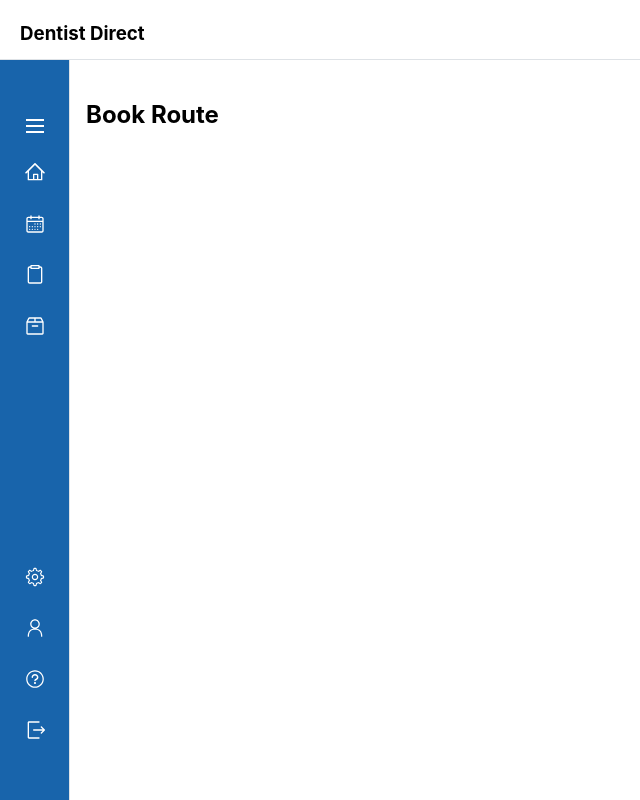
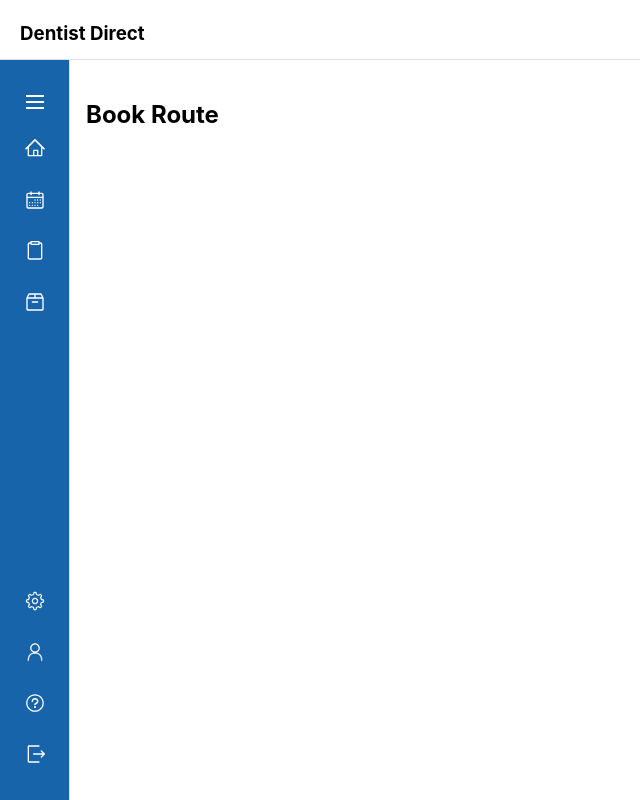
Before and after one commit to JudetheGemini/mantine-next, a Next.js app: page /dashboard/book in a window 1280 px wide. Shown: the whole page, without its empty margins (0-640 px from the left). Built offline with nearby package versions, Linux system fonts and the light colour scheme.

Commit message:
mobile menu changes #2

```diff
--- a/app/dashboard/layout.tsx
+++ b/app/dashboard/layout.tsx
@@ -8,6 +8,7 @@ import {
   Group,
   MantineThemeProvider,
   Divider,
+  Text,
   Tooltip,
   useMantineTheme,
 } from "@mantine/core";
@@ -40,7 +41,6 @@ export default function DashboardLayout({
   const [desktopOpened, { toggle: toggleDesktop }] = useDisclosure(true);
   const [desktopOpen, setDesktopOpen] = useState(true);
   const defaultTheme = useMantineTheme();
-  const { hovered, ref } = useHover();
 
   // Creating theme
   const theme = createTheme({
@@ -61,7 +61,7 @@ export default function DashboardLayout({
 
   return (
     <AppShell
-      transitionDuration={750}
+      transitionDuration={300}
       transitionTimingFunction="ease"
       header={{ height: 60 }}
       navbar={{
@@ -84,12 +84,12 @@ export default function DashboardLayout({
         </Group>
       </AppShell.Header>
       <AppShell.Navbar
-        p="md"
+        p="sm"
         bg={defaultTheme.colors.blue[9]}
         className={classes.navBar}
       >
         <AppShell.Section m="md" className={classes.section}>
-          <Flex gap="15" p="lg" className={classes.menuContainer}>
+          <Flex gap="15" p="" className={classes.menuContainer}>
             <MantineThemeProvider theme={theme}>
               <Burger size="sm" color="white" visibleFrom="sm" />
               <Flex gap="sm" direction="row" justify="center" align="center">
@@ -99,21 +99,17 @@ export default function DashboardLayout({
                   offset={-5}
                   transitionProps={{ transition: "fade", duration: 300 }}
                 >
-                  <Button>
-                    <HomeIcon width="20" height="20" color="white" />
-                  </Button>
-                </Tooltip>
-
-                {
                   <Button
                     component={Link}
                     href={"/dashboard"}
                     onClick={toggleMobile}
-                    hiddenFrom="sm"
                   >
-                    Home
+                    <Group gap="30">
+                      <HomeIcon width="20" height="20" color="white" />
+                      <Text hiddenFrom="sm">Home</Text>
+                    </Group>
                   </Button>
-                }
+                </Tooltip>
               </Flex>
               <Flex gap="sm" direction="row" justify="center" align="center">
                 <Tooltip
@@ -122,21 +118,17 @@ export default function DashboardLayout({
                   offset={-5}
                   transitionProps={{ transition: "fade", duration: 300 }}
                 >
-                  <Button>
-                    <CalendarIcon width="20" height="20" color="white" />
-                  </Button>
-                </Tooltip>
-
-                {
                   <Button
                     component={Link}
                     href={"/dashboard/book"}
                     onClick={toggleMobile}
-                    hiddenFrom="sm"
                   >
-                    Book Appointment
+                    <Group gap="30">
+                      <CalendarIcon width="20" height="20" color="white" />
+                      <Text hiddenFrom="sm">Book Appointment</Text>
+                    </Group>
                   </Button>
-                }
+                </Tooltip>
               </Flex>
               <Flex gap="sm" direction="row" justify="center" align="center">
                 <Tooltip
@@ -145,23 +137,18 @@ export default function DashboardLayout({
                   offset={-5}
                   transitionProps={{ transition: "fade", duration: 300 }}
                 >
-                  <Button>
-                    <ClipboardIcon width="20" height="20" color="white" />
-                  </Button>
-                </Tooltip>
-
-                {
                   <Button
                     component={Link}
                     href={"/dashboard/manage"}
                     onClick={toggleMobile}
-                    hiddenFrom="sm"
                   >
-                    Manage Appointment
+                    <Group gap="30">
+                      <ClipboardIcon width="20" height="20" color="white" />
+                      <Text hiddenFrom="sm">Manage Appointment</Text>
+                    </Group>
                   </Button>
-                }
+                </Tooltip>
               </Flex>
-
               <Flex gap="sm" direction="row" justify="center" align="center">
                 <Tooltip
                   label="Appointment History"
@@ -169,26 +156,24 @@ export default function DashboardLayout({
                   offset={-5}
                   transitionProps={{ transition: "fade", duration: 300 }}
                 >
-                  <Button>
-                    <ArchiveIcon width="20" height="20" color="white" />
-                  </Button>
-                </Tooltip>
-
                   <Button
                     component={Link}
                     href={"/dashboard/history"}
                     onClick={toggleMobile}
-                  hiddenFrom="sm"
                   >
-                  Appointment History
+                    <Group gap="30">
+                      <ArchiveIcon width="20" height="20" color="white" />
+                      <Text hiddenFrom="sm">Appointment History</Text>
+                    </Group>
                   </Button>
+                </Tooltip>
               </Flex>
             </MantineThemeProvider>
           </Flex>
         </AppShell.Section>
 
         <AppShell.Section m="md" className={classes.section}>
-          <Flex gap="15" p="lg" className={classes.menuContainer}>
+          <Flex gap="15" p="" className={classes.menuContainer}>
             <MantineThemeProvider theme={theme}>
               <Flex gap="sm" direction="row" justify="center" align="center">
                 <Tooltip
@@ -197,21 +182,17 @@ export default function DashboardLayout({
                   offset={-5}
                   transitionProps={{ transition: "fade", duration: 300 }}
                 >
-                  <Button>
-                    <GearIcon width="20" height="20" color="white" />
-                  </Button>
-                </Tooltip>
-
-                {
                   <Button
                     component={Link}
                     href={"/dashboard/settings"}
                     onClick={toggleMobile}
-                    hiddenFrom="sm"
                   >
-                    Settings
+                    <Group gap="30">
+                      <GearIcon width="20" height="20" color="white" />
+                      <Text hiddenFrom="sm">Settings</Text>
+                    </Group>
                   </Button>
-                }
+                </Tooltip>
               </Flex>
               <Flex gap="sm" direction="row" justify="center" align="center">
                 <Tooltip
@@ -220,21 +201,17 @@ export default function DashboardLayout({
                   offset={-5}
                   transitionProps={{ transition: "fade", duration: 300 }}
                 >
-                  <Button>
-                    <PersonIcon width="20" height="20" color="white" />
-                  </Button>
-                </Tooltip>
-
-                {
                   <Button
                     component={Link}
                     href={"/dashboard/profile"}
                     onClick={toggleMobile}
-                    hiddenFrom="sm"
                   >
-                    Profile
+                    <Group gap="30">
+                      <PersonIcon width="20" height="20" color="white" />
+                      <Text hiddenFrom="sm">Profile</Text>
+                    </Group>
                   </Button>
-                }
+                </Tooltip>
               </Flex>
               <Flex gap="sm" direction="row" justify="center" align="center">
                 <Tooltip
@@ -243,25 +220,21 @@ export default function DashboardLayout({
                   offset={-5}
                   transitionProps={{ transition: "fade", duration: 300 }}
                 >
-                  <Button>
+                  <Button
+                    component={Link}
+                    href={"/dashboard/help"}
+                    onClick={toggleMobile}
+                  >
+                    <Group gap="30">
                       <QuestionMarkCircledIcon
                         width="20"
                         height="20"
                         color="white"
                       />
+                      <Text hiddenFrom="sm">Help</Text>
+                    </Group>
                   </Button>
                 </Tooltip>
-
-                {
-                  <Button
-                    component={Link}
-                    href={"/dashboard/help"}
-                    onClick={toggleMobile}
-                    hiddenFrom="sm"
-                  >
-                    Help
-                  </Button>
-                }
               </Flex>
               <Flex gap="sm" direction="row" justify="center" align="center">
                 <Tooltip
@@ -270,21 +243,13 @@ export default function DashboardLayout({
                   offset={-5}
                   transitionProps={{ transition: "fade", duration: 300 }}
                 >
-                  <Button>
+                  <Button component={Link} href={"/"} onClick={toggleMobile}>
+                    <Group gap="30">
                       <ExitIcon width="20" height="20" color="white" />
+                      <Text hiddenFrom="sm">Logout</Text>
+                    </Group>
                   </Button>
                 </Tooltip>
-
-                {
-                  <Button
-                    component={Link}
-                    href={"/"}
-                    onClick={toggleMobile}
-                    hiddenFrom="sm"
-                  >
-                    Logout
-                  </Button>
-                }
               </Flex>
             </MantineThemeProvider>
           </Flex>
```
Lines whose indentation alone changed are shown as unchanged.
